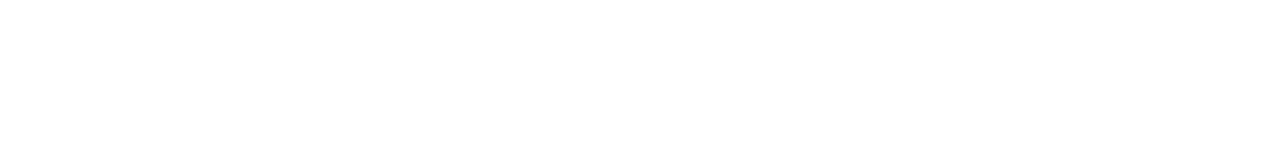
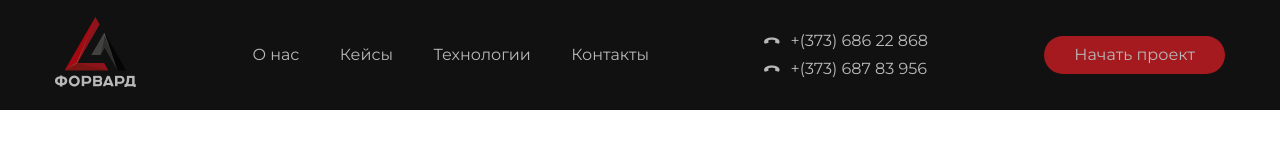
Before and after one commit to forward-pmr/forward, a website: page app/index.html in a window 1280 px wide. Drawn offline with nearby package versions, Linux system fonts and the light colour scheme; files that its build step writes are made by us from their sources.

Commit message:
added header

```diff
--- a/app/index.html
+++ b/app/index.html
@@ -4,12 +4,34 @@
   <meta charset="UTF-8">
   <meta name="viewport" content="width=device-width, initial-scale=1.0">
   <title>Document</title>
+  <link href="https://fonts.googleapis.com/css2?family=Montserrat&display=swap" rel="stylesheet">
   <link rel="stylesheet" href="css/libs.min.css">
   <link rel="stylesheet" href="css/style.min.css">
 </head>
 <body>
 
-
+<header class="header">
+  <div class="container">
+    <div class="header__inner">
+      <div class="header__logo">
+        <a href=""><img src="images/logo.png" alt=""></a>
+      </div>
+      <nav class="header__menu">
+        <ul>
+          <li><a href="#">О нас</a></li>
+          <li><a href="#">Кейсы</a></li>
+          <li><a href="#">Технологии</a></li>
+          <li><a href="#">Контакты</a></li>
+        </ul>
+      </nav>
+      <div class="header__contacts">
+        <a href="tel:37368622868">+(373) 686 22 868</a>
+        <a href="tel:37368783956">+(373) 687 83 956</a>
+      </div>
+      <a class="header__btn" href="#">Начать проект</a>
+    </div>
+  </div>
+</header>
 
   <script src="https://ajax.googleapis.com/ajax/libs/jquery/3.4.1/jquery.min.js"></script>
   <script src="js/libs.min.js"></script>
--- a/app/scss/_fonts.scss
+++ b/app/scss/_fonts.scss
@@ -0,0 +1,53 @@
+@font-face {
+  font-family: 'Gotham Pro';
+  src: url('../fonts/GothamPro.woff2') format('woff2'),
+       url('../fonts/GothamPro.woff') format('woff');
+  font-weight: normal;
+  font-style: normal;
+}
+@font-face {
+  font-family: 'Gotham Pro Light';
+  src: url('../fonts/GothamPro-Light.woff2') format('woff2'),
+       url('../fonts/GothamPro-Light.woff') format('woff');
+  font-weight: 300;
+  font-style: normal;
+}
+
+@font-face {
+  font-family: 'Gotham Pro Bold';
+  src: url('../fonts/GothamPro-Bold.woff2') format('woff2'),
+       url('../fonts/GothamPro-Bold.woff') format('woff');
+  font-weight: bold;
+  font-style: normal;
+}
+
+@font-face {
+  font-family: 'icomoon';
+  src:  url('../fonts/icomoon.eot?fy43o1');
+  src:  url('../fonts/icomoon.eot?fy43o1#iefix') format('embedded-opentype'),
+    url('../fonts/icomoon.ttf?fy43o1') format('truetype'),
+    url('../fonts/icomoon.woff?fy43o1') format('woff'),
+    url('../fonts/icomoon.svg?fy43o1#icomoon') format('svg');
+  font-weight: normal;
+  font-style: normal;
+  font-display: block;
+}
+
+[class^="icon-"], [class*=" icon-"] {
+  /* use !important to prevent issues with browser extensions that change fonts */
+  font-family: 'icomoon' !important;
+  speak: none;
+  font-style: normal;
+  font-weight: normal;
+  font-variant: normal;
+  text-transform: none;
+  line-height: 1;
+
+  /* Better Font Rendering =========== */
+  -webkit-font-smoothing: antialiased;
+  -moz-osx-font-smoothing: grayscale;
+}
+
+.icon-phone:before {
+  content: "\f095";
+}
--- a/app/scss/_global.scss
+++ b/app/scss/_global.scss
@@ -6,9 +6,17 @@ html{
 *::after{
   box-sizing: inherit;
 }
+body{
+  font-family: 'Gotham Pro';
+  font-size: 18px;
+  color: $text;
+}
 a{
   display: inline-block;
   text-decoration: none;
+  color: #fff;
+  font-size: 16px;
+  font-family: 'Montserrat', sans-serif;
 }
 ul,
 li{
@@ -16,3 +24,8 @@ li{
   padding: 0;
   list-style: none;
 }
+.container{
+  max-width: 1200px;
+  margin: 0 auto;
+  padding: 0 15px;
+}
--- a/app/scss/_vars.scss
+++ b/app/scss/_vars.scss
@@ -0,0 +1,4 @@
+$text: #777;
+$title: #222;
+$bg: #111;
+$btn: #E31E25;
--- a/app/scss/style.scss
+++ b/app/scss/style.scss
@@ -3,5 +3,96 @@
 @import "fonts";
 @import "global";
 
+.header{
+  height: 110px;
+  background-color: $bg;
+}
+.header__inner{
+  height: 110px;
+  display: flex;
+  justify-content: space-between;
+  align-items: center;
+}
+.header{
+  &__logo{
+    opacity: .7;
+    transition: all .5s;
+  }
+  &__menu{
+    li{
+      display: inline-block;
+      opacity: .7;
+      transition: all .5s;
+    }
+    li + li{
+      margin-left: 35px;
+    }
+  }
+  &__contacts{
+    a{
+      display: block;
+      margin: 10px 0;
+      opacity: .7;
+      padding-left: 25px;
+      transition: all .5s;
+      position: relative;
+    }
+  }
+  &__btn{
+    padding: 10px 30px;
+    border-radius: 25px;
+    background-color: $btn;
+    opacity: 0.7;
+    transition: all .5s;
+  }
+}
+.header__logo:hover{
+  opacity: 1;
+}
+.header__menu li{
+  position: relative;
+  &:hover{
+    opacity: 1;
+    &::before{
+      transform: scale(1);
+    }
+  }
+  &::before{
+    content: '';
+    width: 85%;
+    height: 3px;
+    background-color: $btn;
+    position: absolute;
+    bottom: -5px;
+    left: 0;
+    right: 0;
+    margin: 0 auto;
+    border-radius: 25px;
+    transform: scale(0);
+    transition: all .5s;
+  }
+}
+.header__contacts a{
+  &:hover{
+    opacity: 1;
+    &::before{
+      color: $btn;
+      transform: rotateZ(15deg);
+    }
+  }
+  &::before{
+    content: '\f095';
+    font-family: 'icomoon';
+    position: absolute;
+    left: 0;
+    transition: all .5s;
+    transform: rotateZ(135deg);
+  }
+}
+.header__btn:hover{
+  opacity: 1;
+  box-shadow: 4px 4px 15px rgba(245,44,84,1);
+}
+
 
 @import "media";
```
Also changed, not shown: app/fonts/GothamPro-Bold.woff (added), app/fonts/GothamPro-Bold.woff2 (added), app/fonts/GothamPro-Light.woff (added), app/fonts/GothamPro-Light.woff2 (added), app/fonts/GothamPro.woff (added), app/fonts/GothamPro.woff2 (added), app/fonts/icomoon.ttf (added), app/fonts/icomoon.woff (added), app/images/logo.png (added), 2 other files.
